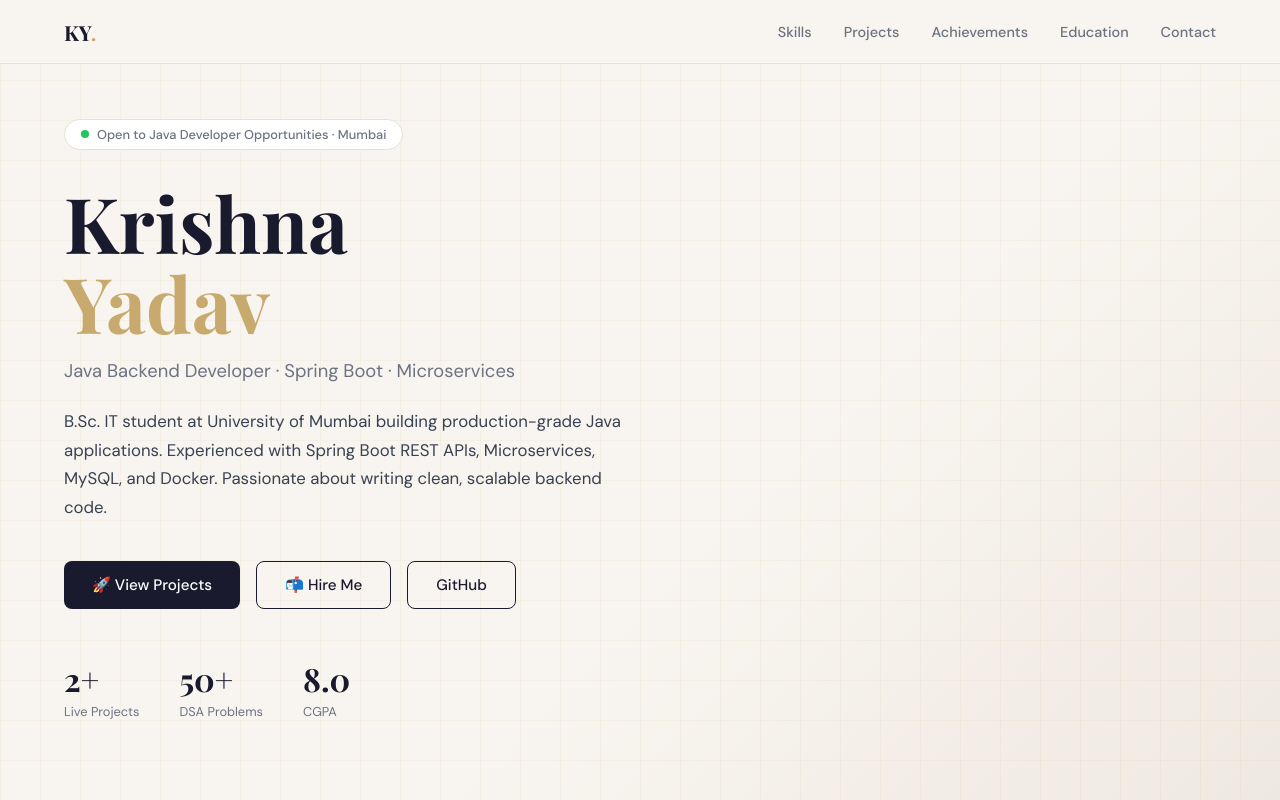
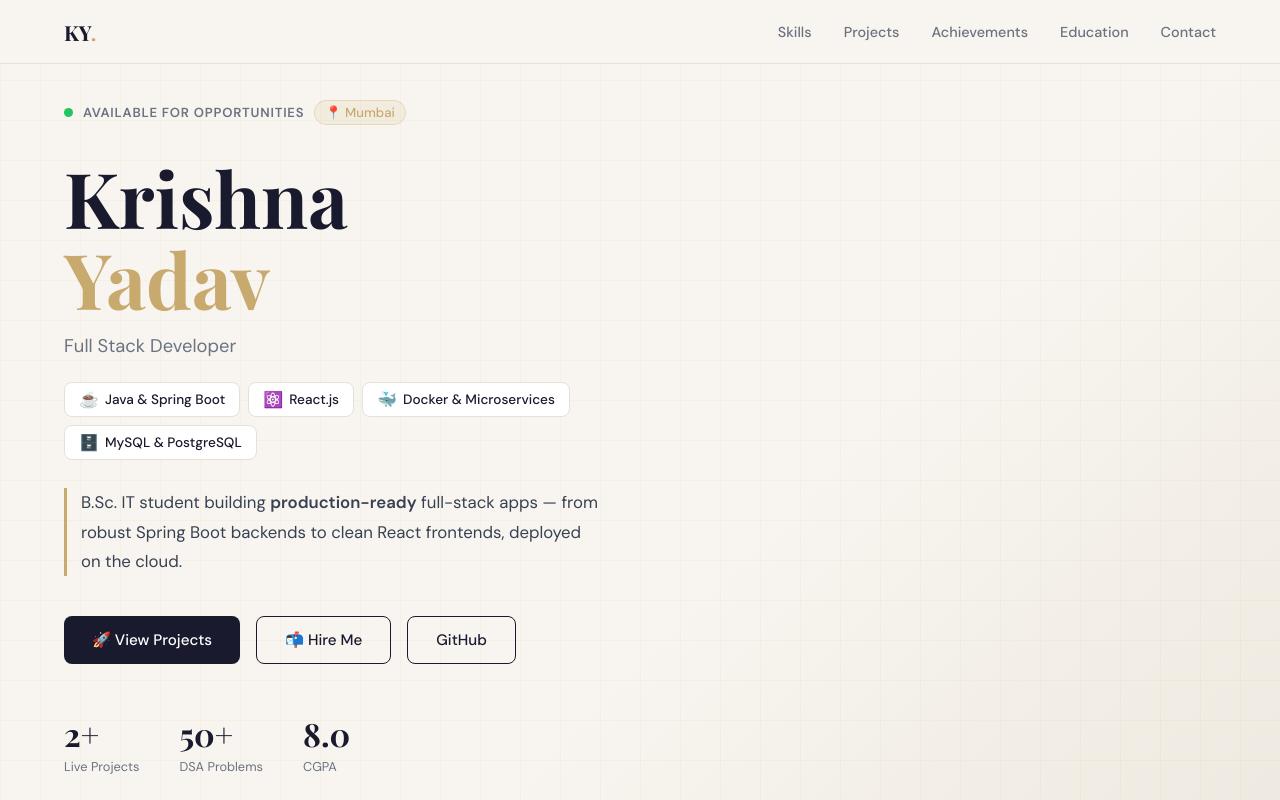
Before and after one commit to krishna7275/portfolio, a plain HTML site: page index.html in a window 1280 px wide. Shown: the top 800 px of the page. Drawn offline with nearby package versions, Linux system fonts and the light colour scheme.

Commit message:
Update index.html

```diff
--- a/index.html
+++ b/index.html
@@ -3,7 +3,7 @@
 <head>
 <meta charset="UTF-8">
 <meta name="viewport" content="width=device-width, initial-scale=1.0">
-<title>Krishna Yadav — Java Developer</title>
+<title>Krishna Yadav — Full Stack Developer</title>
 <link href="https://fonts.googleapis.com/css2?family=Playfair+Display:wght@400;600;700&family=DM+Sans:wght@300;400;500;600&display=swap" rel="stylesheet">
 <style>
   :root {
@@ -18,9 +18,7 @@
   }
 
   * { margin: 0; padding: 0; box-sizing: border-box; }
-
   html { scroll-behavior: smooth; }
-
   body {
     font-family: 'DM Sans', sans-serif;
     background: var(--bg);
@@ -41,15 +39,13 @@
   .nav-logo {
     font-family: 'Playfair Display', serif;
     font-size: 1.3rem; font-weight: 700;
-    color: var(--ink);
-    text-decoration: none;
+    color: var(--ink); text-decoration: none;
   }
   .nav-logo span { color: var(--accent); }
   .nav-links { display: flex; gap: 2rem; list-style: none; }
   .nav-links a {
     text-decoration: none; color: var(--muted);
-    font-size: 0.9rem; font-weight: 500;
-    transition: color 0.2s;
+    font-size: 0.9rem; font-weight: 500; transition: color 0.2s;
   }
   .nav-links a:hover { color: var(--ink); }
 
@@ -58,8 +54,7 @@
     min-height: 100vh;
     display: flex; align-items: center;
     padding: 100px 5% 60px;
-    position: relative;
-    overflow: hidden;
+    position: relative; overflow: hidden;
   }
   .hero-bg {
     position: absolute; inset: 0;
@@ -75,41 +70,76 @@
     z-index: 0;
   }
   .hero-content { position: relative; z-index: 1; max-width: 700px; }
-  .hero-badge {
-    display: inline-flex; align-items: center; gap: 8px;
-    background: var(--card); border: 1px solid var(--border);
-    padding: 6px 16px; border-radius: 100px;
-    font-size: 0.8rem; font-weight: 500; color: var(--muted);
+
+  /* Availability pill — redesigned, no highlight needed */
+  .availability-pill {
+    display: inline-flex; align-items: center; gap: 10px;
     margin-bottom: 2rem;
     animation: fadeUp 0.6s ease both;
   }
-  .badge-dot {
-    width: 8px; height: 8px; border-radius: 50%;
+  .avail-dot {
+    width: 9px; height: 9px; border-radius: 50%;
     background: var(--green);
+    box-shadow: 0 0 0 3px rgba(34,197,94,0.2);
     animation: pulse 2s infinite;
+    flex-shrink: 0;
   }
   @keyframes pulse {
-    0%,100% { box-shadow: 0 0 0 0 rgba(34,197,94,0.4); }
-    50% { box-shadow: 0 0 0 6px rgba(34,197,94,0); }
+    0%,100% { box-shadow: 0 0 0 3px rgba(34,197,94,0.2); }
+    50% { box-shadow: 0 0 0 7px rgba(34,197,94,0); }
   }
+  .avail-text {
+    font-size: 0.82rem; font-weight: 600; letter-spacing: 0.06em;
+    text-transform: uppercase; color: var(--muted);
+  }
+  .avail-location {
+    font-size: 0.82rem; font-weight: 500; color: var(--accent);
+    background: rgba(200,169,110,0.12);
+    padding: 3px 10px; border-radius: 100px;
+    border: 1px solid rgba(200,169,110,0.3);
+  }
+
   h1.hero-name {
     font-family: 'Playfair Display', serif;
     font-size: clamp(3rem, 6vw, 5.5rem);
-    font-weight: 700; line-height: 1.05;
-    color: var(--ink);
+    font-weight: 700; line-height: 1.05; color: var(--ink);
     animation: fadeUp 0.6s 0.1s ease both;
   }
   h1.hero-name em { color: var(--accent); font-style: normal; }
+
   .hero-title {
     font-size: 1.15rem; color: var(--muted); font-weight: 400;
-    margin: 1rem 0 1.5rem;
+    margin: 1rem 0 0;
     animation: fadeUp 0.6s 0.2s ease both;
   }
-  .hero-desc {
-    font-size: 1.05rem; line-height: 1.7; color: #374151;
-    max-width: 580px;
+
+  /* Tagline chips row */
+  .hero-chips {
+    display: flex; flex-wrap: wrap; gap: 0.5rem;
+    margin: 1.5rem 0 0;
     animation: fadeUp 0.6s 0.3s ease both;
   }
+  .hero-chip {
+    display: inline-flex; align-items: center; gap: 6px;
+    padding: 6px 14px; border-radius: 8px;
+    font-size: 0.85rem; font-weight: 500;
+    border: 1.5px solid var(--border);
+    background: var(--card); color: var(--ink);
+    transition: border-color 0.2s, color 0.2s;
+  }
+  .hero-chip:hover { border-color: var(--accent); color: var(--accent); }
+  .hero-chip-icon { font-size: 1rem; }
+
+  /* One-liner punch */
+  .hero-punch {
+    margin-top: 1.75rem;
+    font-size: 1.05rem; line-height: 1.75; color: #374151;
+    max-width: 540px;
+    animation: fadeUp 0.6s 0.35s ease both;
+    padding-left: 14px;
+    border-left: 3px solid var(--accent);
+  }
+
   .hero-ctas {
     display: flex; gap: 1rem; flex-wrap: wrap;
     margin-top: 2.5rem;
@@ -131,11 +161,11 @@
     display: inline-flex; align-items: center; gap: 8px;
   }
   .btn-outline:hover { background: var(--ink); color: #fff; transform: translateY(-2px); }
+
   .hero-stats {
     display: flex; gap: 2.5rem; margin-top: 3rem;
     animation: fadeUp 0.6s 0.5s ease both;
   }
-  .stat-item { }
   .stat-num {
     font-family: 'Playfair Display', serif;
     font-size: 2rem; font-weight: 700; color: var(--ink);
@@ -216,13 +246,9 @@
     padding: 5px 12px; border-radius: 6px;
     text-decoration: none; transition: all 0.2s;
   }
-  .link-live {
-    background: var(--green); color: #fff;
-  }
+  .link-live { background: var(--green); color: #fff; }
   .link-live:hover { background: #16a34a; }
-  .link-github {
-    border: 1px solid var(--border); color: var(--muted);
-  }
+  .link-github { border: 1px solid var(--border); color: var(--muted); }
   .link-github:hover { border-color: var(--ink); color: var(--ink); }
   .project-body { padding: 1.25rem 1.75rem 1.75rem; }
   .project-body h3 {
@@ -242,7 +268,7 @@
     margin-left: 8px;
   }
 
-  /* ── EXPERIENCE / ACHIEVEMENTS ── */
+  /* ── ACHIEVEMENTS ── */
   #achievements { background: var(--bg); }
   .achieve-grid {
     display: grid; grid-template-columns: repeat(auto-fit, minmax(260px, 1fr));
@@ -279,10 +305,7 @@
   }
   .edu-content h3 { font-weight: 600; font-size: 1rem; }
   .edu-content .school { color: var(--muted); font-size: 0.88rem; margin: 0.2rem 0; }
-  .edu-content .edu-meta {
-    display: flex; gap: 1rem; flex-wrap: wrap;
-    margin-top: 0.5rem;
-  }
+  .edu-content .edu-meta { display: flex; gap: 1rem; flex-wrap: wrap; margin-top: 0.5rem; }
   .edu-year, .edu-score {
     font-size: 0.82rem; font-weight: 500;
     background: #f3f4f6; color: #374151;
@@ -313,7 +336,6 @@
     font-size: 1rem;
   }
 
-  /* FORM */
   .contact-form { display: flex; flex-direction: column; gap: 1rem; }
   .form-row { display: grid; grid-template-columns: 1fr 1fr; gap: 1rem; }
   .form-group { display: flex; flex-direction: column; gap: 0.4rem; }
@@ -324,15 +346,10 @@
     border-radius: 8px; padding: 12px 14px;
     color: #fff; font-family: 'DM Sans', sans-serif;
     font-size: 0.9rem; outline: none;
-    transition: border-color 0.2s;
-    width: 100%;
+    transition: border-color 0.2s; width: 100%;
   }
-  .form-group input:focus, .form-group textarea:focus {
-    border-color: var(--accent);
-  }
-  .form-group input::placeholder, .form-group textarea::placeholder {
-    color: rgba(255,255,255,0.25);
-  }
+  .form-group input:focus, .form-group textarea:focus { border-color: var(--accent); }
+  .form-group input::placeholder, .form-group textarea::placeholder { color: rgba(255,255,255,0.25); }
   textarea { resize: vertical; min-height: 110px; }
   .btn-send {
     background: var(--accent); color: var(--ink);
@@ -345,22 +362,6 @@
   }
   .btn-send:hover { background: #d4b67a; transform: translateY(-2px); }
   .btn-send:disabled { opacity: 0.6; cursor: not-allowed; transform: none; }
-
-  .form-status {
-    padding: 10px 14px; border-radius: 8px;
-    font-size: 0.88rem; font-weight: 500;
-    display: none;
-  }
-  .form-status.success {
-    background: rgba(34,197,94,0.15);
-    border: 1px solid rgba(34,197,94,0.3);
-    color: #86efac; display: block;
-  }
-  .form-status.error {
-    background: rgba(239,68,68,0.15);
-    border: 1px solid rgba(239,68,68,0.3);
-    color: #fca5a5; display: block;
-  }
 
   /* ── FOOTER ── */
   footer {
@@ -402,22 +403,37 @@
   <div class="hero-bg"></div>
   <div class="hero-grid"></div>
   <div class="hero-content">
-    <div class="hero-badge">
-      <span class="badge-dot"></span>
-      Open to Java Developer Opportunities · Mumbai
+
+    <!-- Clean availability row — no card/pill box -->
+    <div class="availability-pill">
+      <span class="avail-dot"></span>
+      <span class="avail-text">Available for Opportunities</span>
+      <span class="avail-location">📍 Mumbai</span>
     </div>
+
     <h1 class="hero-name">Krishna<br><em>Yadav</em></h1>
-    <p class="hero-title">Java Backend Developer · Spring Boot · Microservices</p>
-    <p class="hero-desc">
-      B.Sc. IT student at University of Mumbai building production-grade Java applications.
-      Experienced with Spring Boot REST APIs, Microservices, MySQL, and Docker.
-      Passionate about writing clean, scalable backend code.
+    <p class="hero-title">Full Stack Developer</p>
+
+    <!-- Skill chips — visual & scannable -->
+    <div class="hero-chips">
+      <span class="hero-chip"><span class="hero-chip-icon">☕</span> Java &amp; Spring Boot</span>
+      <span class="hero-chip"><span class="hero-chip-icon">⚛️</span> React.js</span>
+      <span class="hero-chip"><span class="hero-chip-icon">🐳</span> Docker &amp; Microservices</span>
+      <span class="hero-chip"><span class="hero-chip-icon">🗄️</span> MySQL &amp; PostgreSQL</span>
+    </div>
+
+    <!-- One punchy line with accent border -->
+    <p class="hero-punch">
+      B.Sc. IT student building <strong>production-ready</strong> full-stack apps —
+      from robust Spring Boot backends to clean React frontends, deployed on the cloud.
     </p>
+
     <div class="hero-ctas">
       <a href="#projects" class="btn-primary">🚀 View Projects</a>
       <a href="#contact" class="btn-outline">📬 Hire Me</a>
       <a href="https://github.com/krishna7275" target="_blank" class="btn-outline">GitHub</a>
     </div>
+
     <div class="hero-stats">
       <div class="stat-item">
         <span class="stat-num">2+</span>
@@ -457,6 +473,7 @@
       <h3>Database & ORM</h3>
       <div class="skill-tags">
         <span class="skill-tag">MySQL</span>
+        <span class="skill-tag">PostgreSQL</span>
         <span class="skill-tag">Hibernate/JPA</span>
         <span class="skill-tag">HQL</span>
       </div>
@@ -492,7 +509,6 @@
   <div class="divider reveal"></div>
   <div class="projects-grid">
 
-    <!-- PharmaEase -->
     <div class="project-card reveal">
       <div class="project-header">
         <div class="project-icon">💊</div>
@@ -514,7 +530,6 @@
       </div>
     </div>
 
-    <!-- EduTrack -->
     <div class="project-card reveal">
       <div class="project-header">
         <div class="project-icon">🎓</div>
@@ -537,7 +552,6 @@
       </div>
     </div>
 
-    <!-- Food Expiry Tracker -->
     <div class="project-card reveal">
       <div class="project-header">
         <div class="project-icon">🥦</div>
@@ -672,16 +686,13 @@
     </div>
 
     <div class="reveal">
-      <!-- FormSubmit — free service, delivers to your email, no backend needed -->
       <form class="contact-form" id="contactForm"
             action="https://formsubmit.co/kpy.yt9833067464@gmail.com"
             method="POST">
-        <!-- FormSubmit config -->
         <input type="hidden" name="_subject" value="New Portfolio Message — Krishna Yadav">
         <input type="hidden" name="_captcha" value="false">
         <input type="hidden" name="_template" value="table">
         <input type="text" name="_honey" style="display:none">
-
         <div class="form-row">
           <div class="form-group">
             <label>Your Name *</label>
@@ -696,7 +707,6 @@
           <label>Message *</label>
           <textarea name="message" placeholder="Tell me about the opportunity..." required></textarea>
         </div>
-        <div class="form-status" id="formStatus"></div>
         <button type="submit" class="btn-send" id="sendBtn">
           📬 Send Message
         </button>
@@ -710,7 +720,6 @@
 </footer>
 
 <script>
-  // Scroll reveal
   const reveals = document.querySelectorAll('.reveal');
   const observer = new IntersectionObserver((entries) => {
     entries.forEach((e, i) => {
@@ -721,7 +730,6 @@
   }, { threshold: 0.1 });
   reveals.forEach(el => observer.observe(el));
 
-  // Form feedback (FormSubmit handles submission, this just shows loading)
   document.getElementById('contactForm').addEventListener('submit', function() {
     const btn = document.getElementById('sendBtn');
     btn.disabled = true;
```
